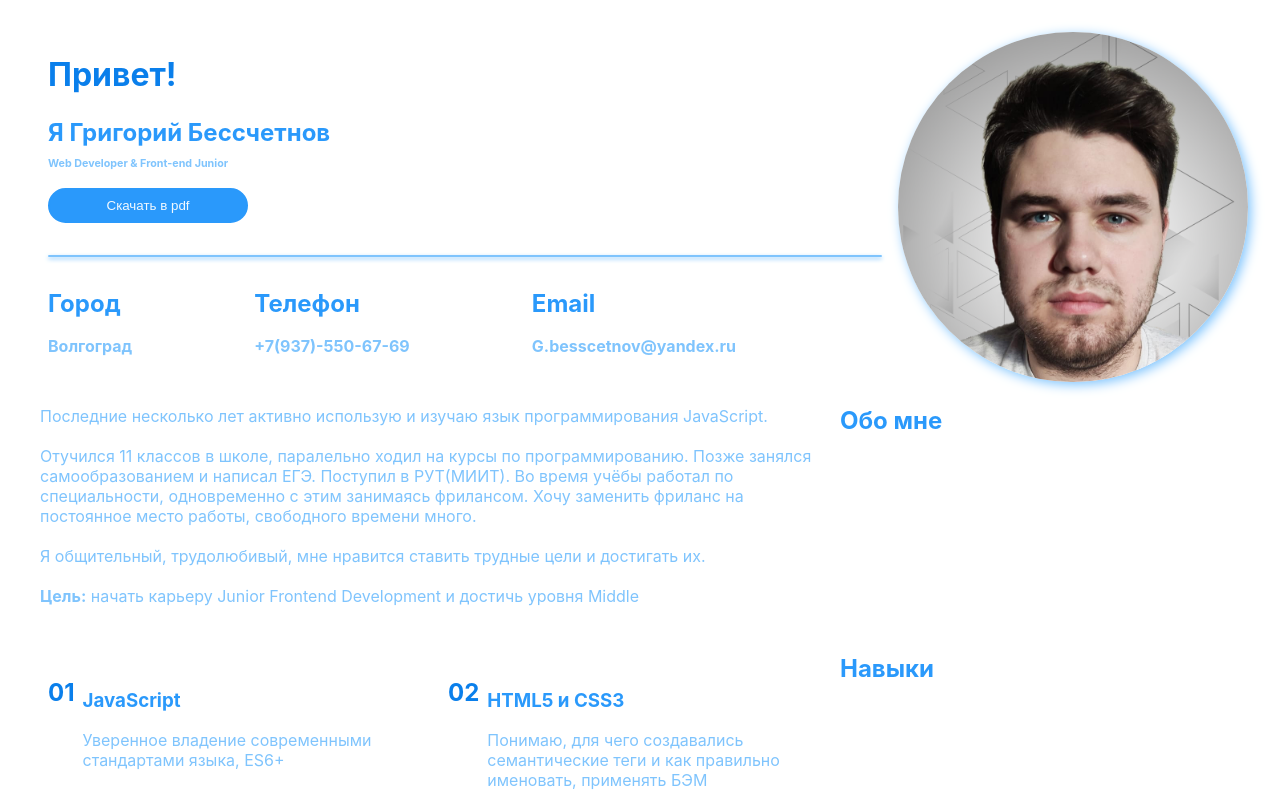
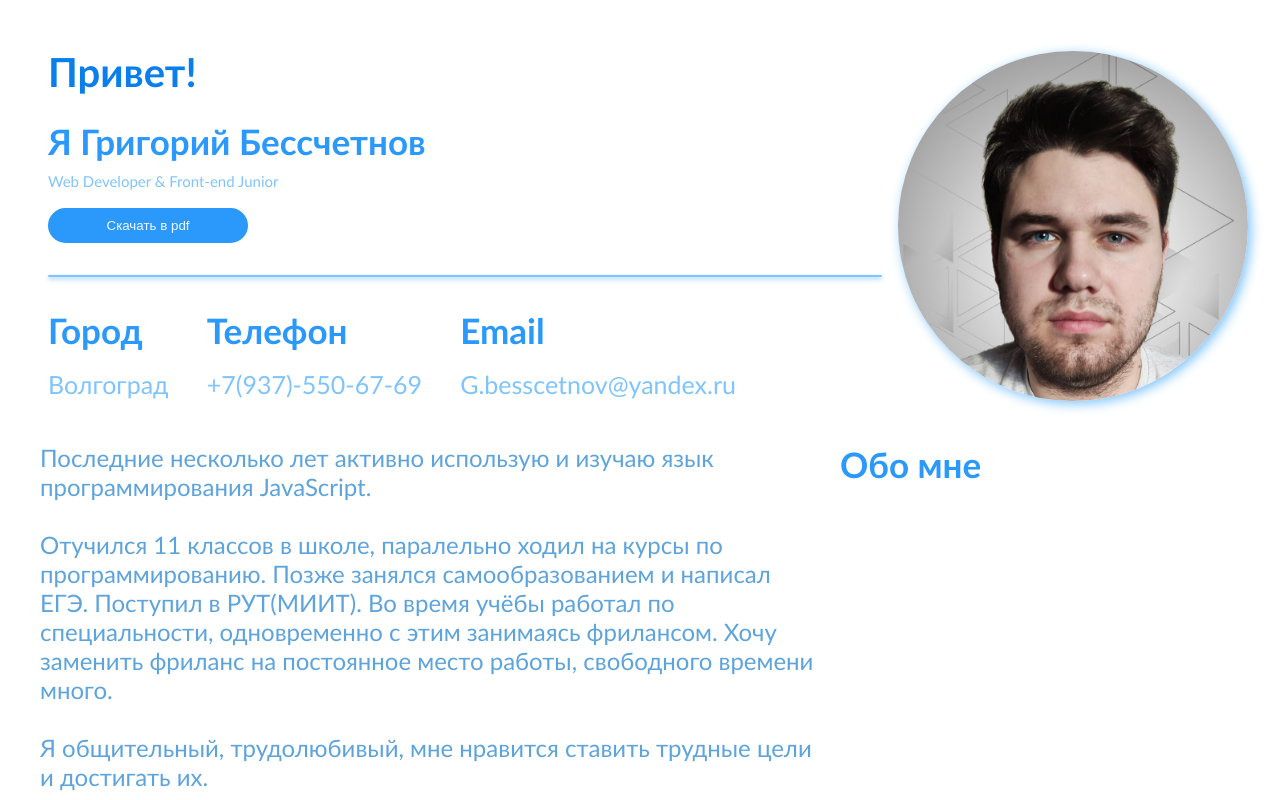
Before and after one commit to reekwul/resume, a Next.js app: page / in a window 1280 px wide. Shown: the top 800 px of the page. Built offline with nearby package versions, Linux system fonts and the light colour scheme.

Commit message:
цветокор

```diff
--- a/src/aboutme/aboutme.module.css
+++ b/src/aboutme/aboutme.module.css
@@ -10,6 +10,7 @@
     margin: 8px 0;
     padding: 8px 0;
 }
+
 
 .about .name {
     flex: 2;
--- a/src/aboutme/aboutme.tsx
+++ b/src/aboutme/aboutme.tsx
@@ -10,6 +10,7 @@ const Aboutme = () => {
     return (
         <div className={classes.wrapper}>
             <div className={classes.about}>
+
                 <p>
                     Последние несколько лет активно использую и изучаю язык программирования JavaScript.
                     <br/>
@@ -25,6 +26,7 @@ const Aboutme = () => {
                     <br/>
                     <strong>Цель:</strong> начать карьеру Junior Frontend Development и достичь уровня Middle
                 </p>
+
                 <h2 className={classes.name}>
                     Обо мне
                 </h2>
--- a/src/ui/list-item/ListItem.module.css
+++ b/src/ui/list-item/ListItem.module.css
@@ -3,24 +3,28 @@
     min-width: 320px;
     margin: 8px;
 }
-.wrapper h2{
+.id{
     color: #0A7FEB;
     margin: 8px;
+    padding: 4px;
     transition:color 0.5s;
 }
-.wrapper:hover h2{
+.wrapper:hover .id{
     color: #7FC4FD;
 }
-.wrapper:hover h3{
+.wrapper:hover .content-name{
     color: #0A7FEB;
 }
-.wrapper:hover p{
+.wrapper:hover .content-about{
     color: #2A99FB;
 }
-.content h3{
-    color: #2A99FB;
+.content-name{
+    margin: 8px 8px 4px;
+    padding: 8px 8px 4px;
     transition:color 0.5s;
 }
-.content p{
+.content-about{
+    margin: 4px 8px 8px;
+    padding: 4px 8px 8px;
     transition:color 0.5s;
 }
--- a/src/ui/list-item/list-item.tsx
+++ b/src/ui/list-item/list-item.tsx
@@ -5,12 +5,12 @@ const ListItem = ({...props}) => {
     return (
         <div {...props}>
             <div className={classes.wrapper} >
-                <h2>{props.id}</h2>
+                <h2 className={classes.id}>{props.id}</h2>
                 <div className={classes.content}>
-                    <h3>
+                    <h3 className={classes['content-name']}>
                         {props.name}
                     </h3>
-                    <p>
+                    <p className={classes['content-about']}>
                         {props.about}
                     </p>
                 </div>
--- a/styles/globals.css
+++ b/styles/globals.css
@@ -8,18 +8,39 @@ body {
 }
 h1{
   color: #0A7FEB;
+  font-size: 40px;
+  font-weight: 700;
+  font-family: Calibri;
 }
 h2{
-color: #2A99FB;
+  color: #2A99FB;
+  font-size: 35px;
+  font-weight: 650;
+  font-family:  Calibri;
+}
+h3{
+  color: #2A99FB;
+  font-size: 30px;
+  font-weight: 600;
+  font-family:  Calibri;
 }
 h4{
-color: #7FC4FD;
+  color: #7FC4FD;
+  font-size: 25px;
+  font-weight: 550;
+  font-family:  Calibri;
 }
 h6{
   color: #7FC4FD;
+  font-size: 15px;
+  font-weight: 450;
+  font-family:  Calibri;
 }
 p{
-  color: #7FC4FD;
+  color: #5ea4dc;
+  font-size: 24px;
+  font-weight: 500;
+  font-family:  Calibri;
 }
 
 a {
@@ -41,5 +62,4 @@ a {
   body{
     display: flex;
   }
-
 }
```
